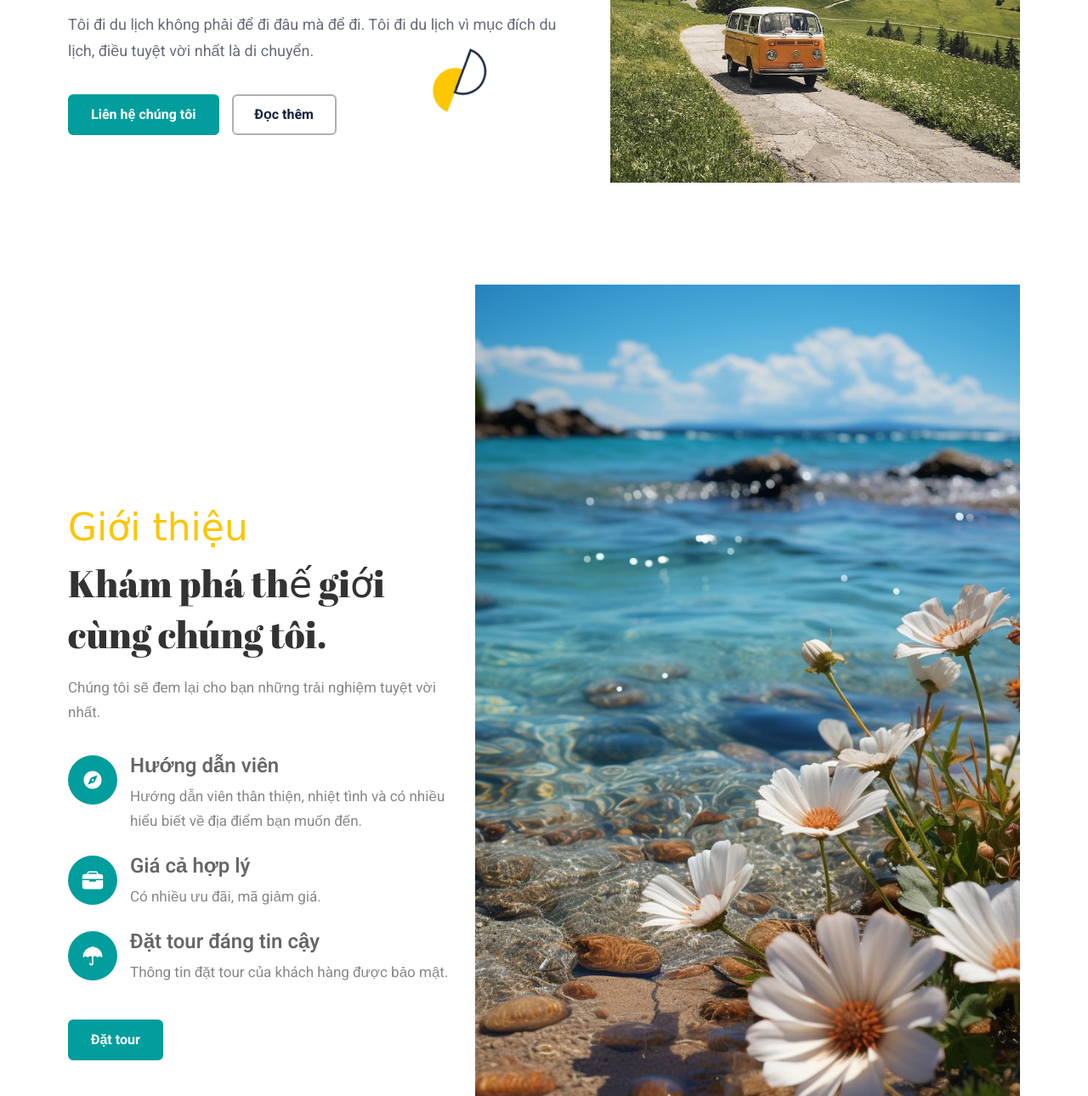
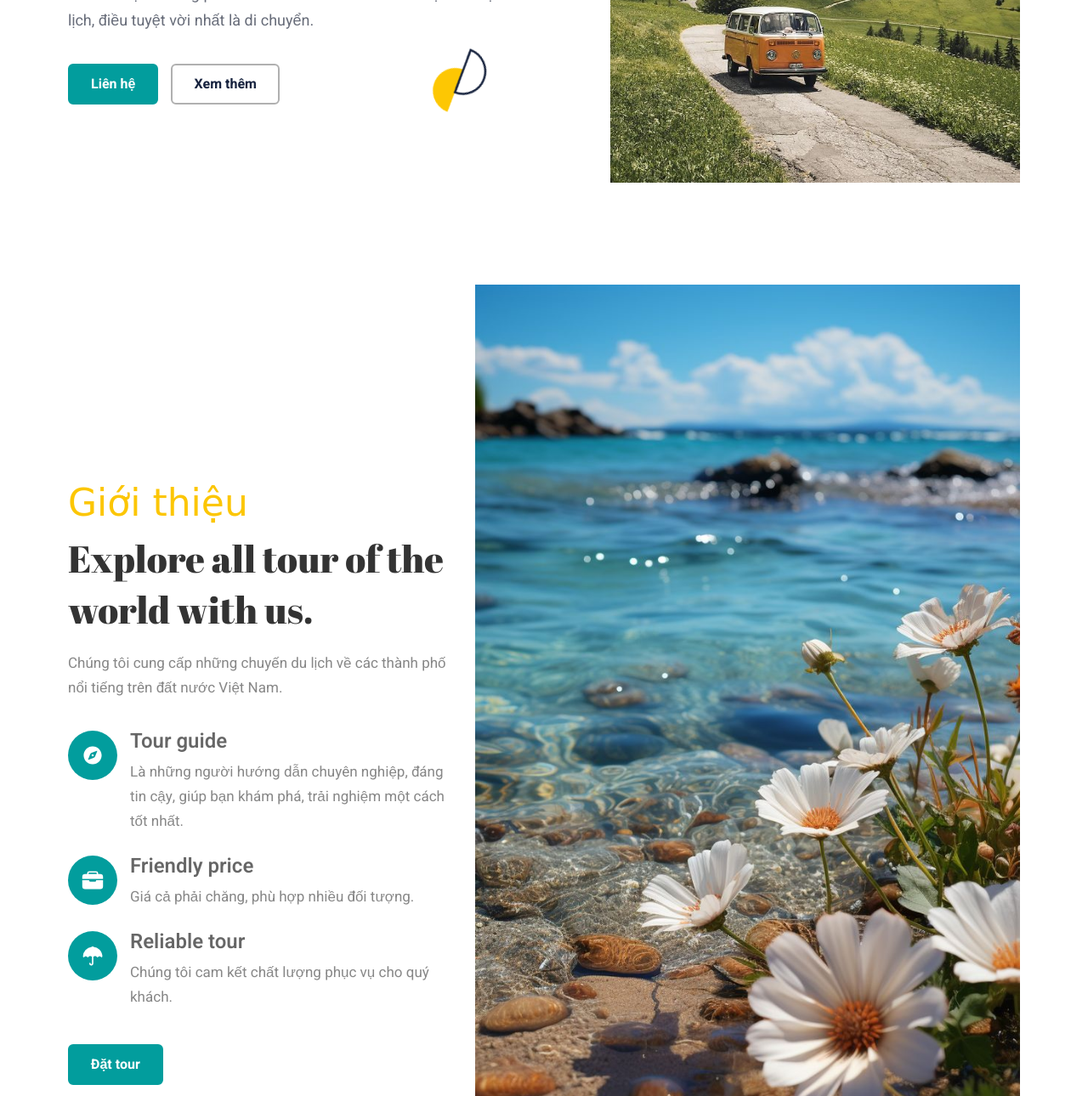
Before and after one commit to Allonsyyyy/Travelling-Web, a plain HTML site: page Travelling-Web-frontend/Travelling-Web-frontend/html/aboutUs.html in a window 1280 px wide. Shown: the part 448-1738 px from the top of the page at 85% size. Drawn offline with nearby package versions, Linux system fonts and the light colour scheme; a web font is replaced by a local one.

Commit message:
Update aboutUs.html

```diff
--- a/Travelling-Web-frontend/Travelling-Web-frontend/html/aboutUs.html
+++ b/Travelling-Web-frontend/Travelling-Web-frontend/html/aboutUs.html
@@ -1,5 +1,5 @@
 <!DOCTYPE html>
-<html lang="en">
+<html lang="vi">
 
 <head>
     <meta charset="UTF-8">
@@ -83,7 +83,7 @@
         - #HERO
       -->
 
-            <section class="section hero" style="background-image: url('./assets/images/hero-bg-bottom.png') url('./assets/images/hero-bg-top.png')">
+            <section class="section hero" style="background-image: url('../image/hero-bg-bottom.png') url('../image/hero-bg-top.png')">
                 <div class="container">
 
                     <img src="../image/shape-1.png" width="61" height="61" alt="Vector Shape" class="shape shape-1">
@@ -94,18 +94,18 @@
 
                     <div class="hero-content">
 
-                        <p class="section-subtitle">Khám phá chuyến đi của bạn</p>
+                        <p class="section-subtitle">Khám phá chuyến du lịch của bạn</p>
 
-                        <h2 class="hero-title">Tin tưởng dịch vụ của chúng tôi</h2>
+                        <h2 class="hero-title">Đại lý du lịch đáng tin cậy</h2>
 
                         <p class="hero-text">
                             Tôi đi du lịch không phải để đi đâu mà để đi. Tôi đi du lịch vì mục đích du lịch, điều tuyệt vời nhất là di chuyển.
                         </p>
 
                         <div class="btn-group">
-                            <a href="./contactUs.html" class="btn btn-primary">Liên hệ chúng tôi</a>
+                            <a href="./contactUs.html" class="btn btn-primary">Liên hệ </a>
 
-                            <a href="./aboutUs.html" class="btn btn-outline">Đọc thêm</a>
+                            <a href="./aboutUs.html" class="btn btn-outline">Xem thêm</a>
                         </div>
 
                     </div>
@@ -135,10 +135,10 @@
 
                         <p class="section-subtitle">Giới thiệu</p>
 
-                        <h2 class="h2 section-title">Khám phá thế giới cùng chúng tôi.</h2>
+                        <h2 class="h2 section-title">Explore all tour of the world with us.</h2>
 
                         <p class="about-text">
-                            Chúng tôi sẽ đem lại cho bạn những trải nghiệm tuyệt vời nhất.
+                            Chúng tôi cung cấp những chuyến du lịch về các thành phố nổi tiếng trên đất nước Việt Nam.
                         </p>
 
                         <ul class="about-list">
@@ -150,10 +150,10 @@
                                 </div>
 
                                 <div class="about-item-content">
-                                    <h3 class="h3 about-item-title">Hướng dẫn viên</h3>
+                                    <h3 class="h3 about-item-title">Tour guide</h3>
 
                                     <p class="about-item-text">
-                                        Hướng dẫn viên thân thiện, nhiệt tình và có nhiều hiểu biết về địa điểm bạn muốn đến.
+                                        Là những người hướng dẫn chuyên nghiệp, đáng tin cậy, giúp bạn khám phá, trải nghiệm một cách tốt nhất.
                                     </p>
                                 </div>
 
@@ -166,10 +166,10 @@
                                 </div>
 
                                 <div class="about-item-content">
-                                    <h3 class="h3 about-item-title">Giá cả hợp lý</h3>
+                                    <h3 class="h3 about-item-title">Friendly price</h3>
 
                                     <p class="about-item-text">
-                                        Có nhiều ưu đãi, mã giảm giá.
+                                        Giá cả phải chăng, phù hợp nhiều đối tượng.
                                     </p>
                                 </div>
 
@@ -182,10 +182,10 @@
                                 </div>
 
                                 <div class="about-item-content">
-                                    <h3 class="h3 about-item-title">Đặt tour đáng tin cậy</h3>
+                                    <h3 class="h3 about-item-title">Reliable tour</h3>
 
                                     <p class="about-item-text">
-                                        Thông tin đặt tour của khách hàng được bảo mật.
+                                        Chúng tôi cam kết chất lượng phục vụ cho quý khách.
                                     </p>
                                 </div>
 
@@ -193,7 +193,7 @@
 
                         </ul>
 
-                        <a href="./tours.html" class="btn btn-primary">Đặt tour</a>
+                        <a href="#" class="btn btn-primary">Đặt tour</a>
 
                     </div>
 
@@ -203,6 +203,8 @@
 
                 </div>
             </section>
+
+
 
 
 
```
